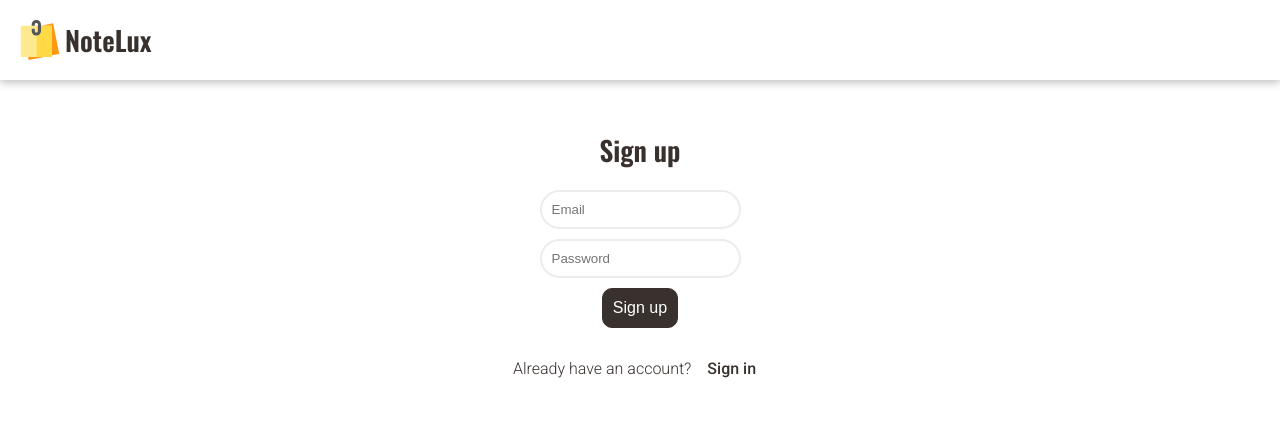
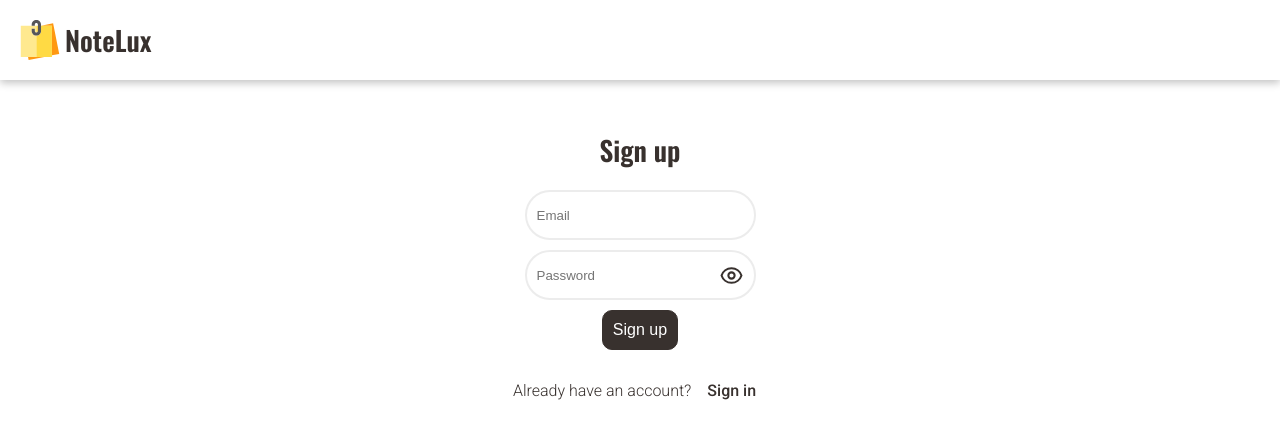
Before and after one commit to anna-rudas/notelux, a React (Vite) app: page /signup in a window 1280 px wide. Shown: the top 438 px of the page. Built offline with nearby package versions, Linux system fonts and the light colour scheme; no server answers.

Commit message:
add hide/show password functionality

```diff
--- /dev/null
+++ b/src/components/AuthForm/AuthForm.module.css
@@ -0,0 +1,43 @@
+.formCon {
+  display: flex;
+  flex-direction: column;
+  gap: 10px;
+  max-width: 300px;
+  align-items: center;
+}
+
+.passVisibilityIcon {
+  width: 25px;
+  height: 25px;
+  stroke: var(--text-secondary);
+}
+
+.buttonPassVisibility {
+  padding: 0 !important;
+  border: none;
+  background-color: var(--bg);
+  display: flex;
+}
+
+.passInputCon {
+  display: flex;
+  justify-content: center;
+  align-items: center;
+  gap: 5px;
+  padding: var(--padding);
+  border: 2px solid var(--border);
+  border-radius: calc(var(--border-radius) * 5);
+  width: 100%;
+  height: 50px;
+}
+
+.passInput {
+  border: none;
+  background-color: var(--bg);
+  height: 100%;
+}
+
+.passInput:focus,
+.passInputCon:focus {
+  outline: none;
+}
--- /dev/null
+++ b/src/components/AuthForm/AuthForm.tsx
@@ -0,0 +1,67 @@
+import React, { useState, useContext } from "react";
+import { className } from "../../helpers";
+import * as style from "./AuthForm.module.css";
+import * as shared from "../../components/shared.module.css";
+import { AppContext } from "../../context";
+import ShowEyeIcon from "../../icons/ShowEyeIcon";
+import HideEyeIcon from "../../icons/HideEyeIcon";
+
+type AuthFormProps = {
+  handleSubmit: (value: React.FormEvent) => Promise<void>;
+  primaryButtonText: string;
+};
+
+function AuthForm({ handleSubmit, primaryButtonText }: AuthFormProps) {
+  const { setEmail, setPassword, isLoading } = useContext(AppContext);
+  const [showPassword, setShowPassword] = useState(false);
+
+  const togglePassVisibility = () => {
+    setShowPassword(!showPassword);
+  };
+
+  return (
+    <form onSubmit={handleSubmit} action="#" {...className(style.formCon)}>
+      <input
+        disabled={isLoading}
+        onChange={(e) => {
+          setEmail(e.target.value);
+        }}
+        {...className(style.passInputCon)}
+        type="text"
+        placeholder="Email"
+      />
+      <div {...className(style.passInputCon)}>
+        <input
+          disabled={isLoading}
+          onChange={(e) => {
+            setPassword(e.target.value);
+          }}
+          {...className(style.passInput)}
+          type={showPassword ? "text" : "password"}
+          placeholder="Password"
+        />
+        <button
+          {...className(shared.btn, style.buttonPassVisibility)}
+          type="button"
+          onClick={togglePassVisibility}
+        >
+          {showPassword ? (
+            <HideEyeIcon {...className(style.passVisibilityIcon)} />
+          ) : (
+            <ShowEyeIcon {...className(style.passVisibilityIcon)} />
+          )}
+        </button>
+      </div>
+
+      <button
+        disabled={isLoading}
+        type="submit"
+        {...className(shared.btn, shared.buttonPrimary, shared.buttonSubmit)}
+      >
+        {primaryButtonText}
+      </button>
+    </form>
+  );
+}
+
+export default AuthForm;
--- /dev/null
+++ b/src/components/AuthForm/index.ts
@@ -0,0 +1 @@
+export { default } from "./AuthForm";
--- a/src/components/shared.module.css
+++ b/src/components/shared.module.css
@@ -42,6 +42,11 @@
   white-space: nowrap;
 }
 
+.buttonSubmit {
+  color: var(--bg);
+  width: fit-content;
+}
+
 @media (hover: hover) {
   .buttonSecondary:hover {
     border: 1.5px solid var(--text-secondary) !important;
--- /dev/null
+++ b/src/icons/HideEyeIcon.tsx
@@ -0,0 +1,23 @@
+import React from "react";
+
+function Icon(props: React.SVGAttributes<SVGSVGElement>) {
+  return (
+    <svg
+      xmlns="http://www.w3.org/2000/svg"
+      width="800"
+      height="800"
+      fill="none"
+      viewBox="0 0 24 24"
+      {...props}
+    >
+      <path
+        strokeLinecap="round"
+        strokeLinejoin="round"
+        strokeWidth="2"
+        d="M2.999 3l18 18M9.843 9.914a3 3 0 004.265 4.22M6.5 6.646A10.024 10.024 0 002.457 12c1.274 4.057 5.065 7 9.542 7 1.99 0 3.842-.58 5.4-1.582m-6.4-12.369c.329-.032.663-.049 1-.049 4.478 0 8.268 2.943 9.542 7a9.954 9.954 0 01-1.189 2.5"
+      ></path>
+    </svg>
+  );
+}
+
+export default Icon;
--- /dev/null
+++ b/src/icons/ShowEyeIcon.tsx
@@ -0,0 +1,29 @@
+import React from "react";
+
+function Icon(props: React.SVGAttributes<SVGSVGElement>) {
+  return (
+    <svg
+      xmlns="http://www.w3.org/2000/svg"
+      width="800"
+      height="800"
+      fill="none"
+      viewBox="0 0 24 24"
+      {...props}
+    >
+      <path
+        strokeLinecap="round"
+        strokeLinejoin="round"
+        strokeWidth="2"
+        d="M15 12a3 3 0 11-6 0 3 3 0 016 0z"
+      ></path>
+      <path
+        strokeLinecap="round"
+        strokeLinejoin="round"
+        strokeWidth="2"
+        d="M12.001 5C7.524 5 3.733 7.943 2.46 12c1.274 4.057 5.065 7 9.542 7 4.478 0 8.268-2.943 9.542-7-1.274-4.057-5.064-7-9.542-7z"
+      ></path>
+    </svg>
+  );
+}
+
+export default Icon;
--- a/src/routes/NotFound.tsx
+++ b/src/routes/NotFound.tsx
@@ -14,7 +14,7 @@ function NotFound() {
         <span>Looks like that page doesn&apos;t exist.</span>
         <Link
           to="/"
-          {...className(shared.btn, shared.buttonPrimary, style.buttonSubmit)}
+          {...className(shared.btn, shared.buttonPrimary, shared.buttonSubmit)}
         >
           Go back
         </Link>
--- a/src/routes/Routes.module.css
+++ b/src/routes/Routes.module.css
@@ -8,25 +8,12 @@
   width: 100%;
 }
 
-.formCon {
-  display: flex;
-  flex-direction: column;
-  gap: 10px;
-  max-width: 300px;
-  align-items: center;
-}
-
 .redirectCon {
   display: flex;
   flex-direction: row;
   gap: 5px;
   justify-content: center;
   align-items: center;
-}
-
-.buttonSubmit {
-  color: var(--bg);
-  width: fit-content;
 }
 
 .loadingContainer {
--- a/src/routes/SignIn.tsx
+++ b/src/routes/SignIn.tsx
@@ -8,18 +8,11 @@ import { AppContext } from "../context";
 import { useNavigate } from "react-router-dom";
 import { getAuth, signInWithEmailAndPassword } from "firebase/auth";
 import { FirebaseError } from "firebase/app";
+import AuthForm from "../components/AuthForm";
 
 function SignIn() {
-  const {
-    setEmail,
-    setPassword,
-    email,
-    password,
-    isLoading,
-    setIsLoading,
-    user,
-    loadUserFromDb,
-  } = useContext(AppContext);
+  const { email, password, isLoading, setIsLoading, user, loadUserFromDb } =
+    useContext(AppContext);
   const navigate = useNavigate();
   const auth = getAuth();
 
@@ -54,33 +47,7 @@ function SignIn() {
       <Header loggedInStyle={false} />
       <div {...className(style.contentCon)}>
         <span {...className(shared.titleText)}>Sign in</span>
-        <form onSubmit={handleSignIn} action="#" {...className(style.formCon)}>
-          <input
-            disabled={isLoading}
-            onChange={(e) => {
-              setEmail(e.target.value);
-            }}
-            {...className(shared.generalInput)}
-            type="text"
-            placeholder="Email"
-          />
-          <input
-            disabled={isLoading}
-            onChange={(e) => {
-              setPassword(e.target.value);
-            }}
-            {...className(shared.generalInput)}
-            type="text"
-            placeholder="Password"
-          />
-          <button
-            type="submit"
-            disabled={isLoading}
-            {...className(shared.btn, shared.buttonPrimary, style.buttonSubmit)}
-          >
-            Sign in
-          </button>
-        </form>
+        <AuthForm handleSubmit={handleSignIn} primaryButtonText="Sign in" />
         <div {...className(style.redirectCon)}>
           <span>Don&apos;t have an account yet?</span>
           <Link
--- a/src/routes/SignUp.tsx
+++ b/src/routes/SignUp.tsx
@@ -7,17 +7,11 @@ import { className } from "../helpers";
 import { AppContext } from "../context";
 import { getAuth, createUserWithEmailAndPassword } from "firebase/auth";
 import { FirebaseError } from "firebase/app";
+import AuthForm from "../components/AuthForm";
 
 function SignUp() {
-  const {
-    setEmail,
-    setPassword,
-    email,
-    password,
-    isLoading,
-    setIsLoading,
-    addUserInDb,
-  } = useContext(AppContext);
+  const { email, password, isLoading, setIsLoading, addUserInDb } =
+    useContext(AppContext);
 
   const auth = getAuth();
 
@@ -46,33 +40,7 @@ function SignUp() {
       <Header loggedInStyle={false} />
       <div {...className(style.contentCon)}>
         <span {...className(shared.titleText)}>Sign up</span>
-        <form onSubmit={handleSignUp} action="#" {...className(style.formCon)}>
-          <input
-            disabled={isLoading}
-            onChange={(e) => {
-              setEmail(e.target.value);
-            }}
-            {...className(shared.generalInput)}
-            type="text"
-            placeholder="Email"
-          />
-          <input
-            disabled={isLoading}
-            onChange={(e) => {
-              setPassword(e.target.value);
-            }}
-            {...className(shared.generalInput)}
-            type="text"
-            placeholder="Password"
-          />
-          <button
-            disabled={isLoading}
-            type="submit"
-            {...className(shared.btn, shared.buttonPrimary, style.buttonSubmit)}
-          >
-            Sign up
-          </button>
-        </form>
+        <AuthForm handleSubmit={handleSignUp} primaryButtonText="Sign up" />
         <div {...className(style.redirectCon)}>
           <span>Already have an account?</span>
           <Link
```
